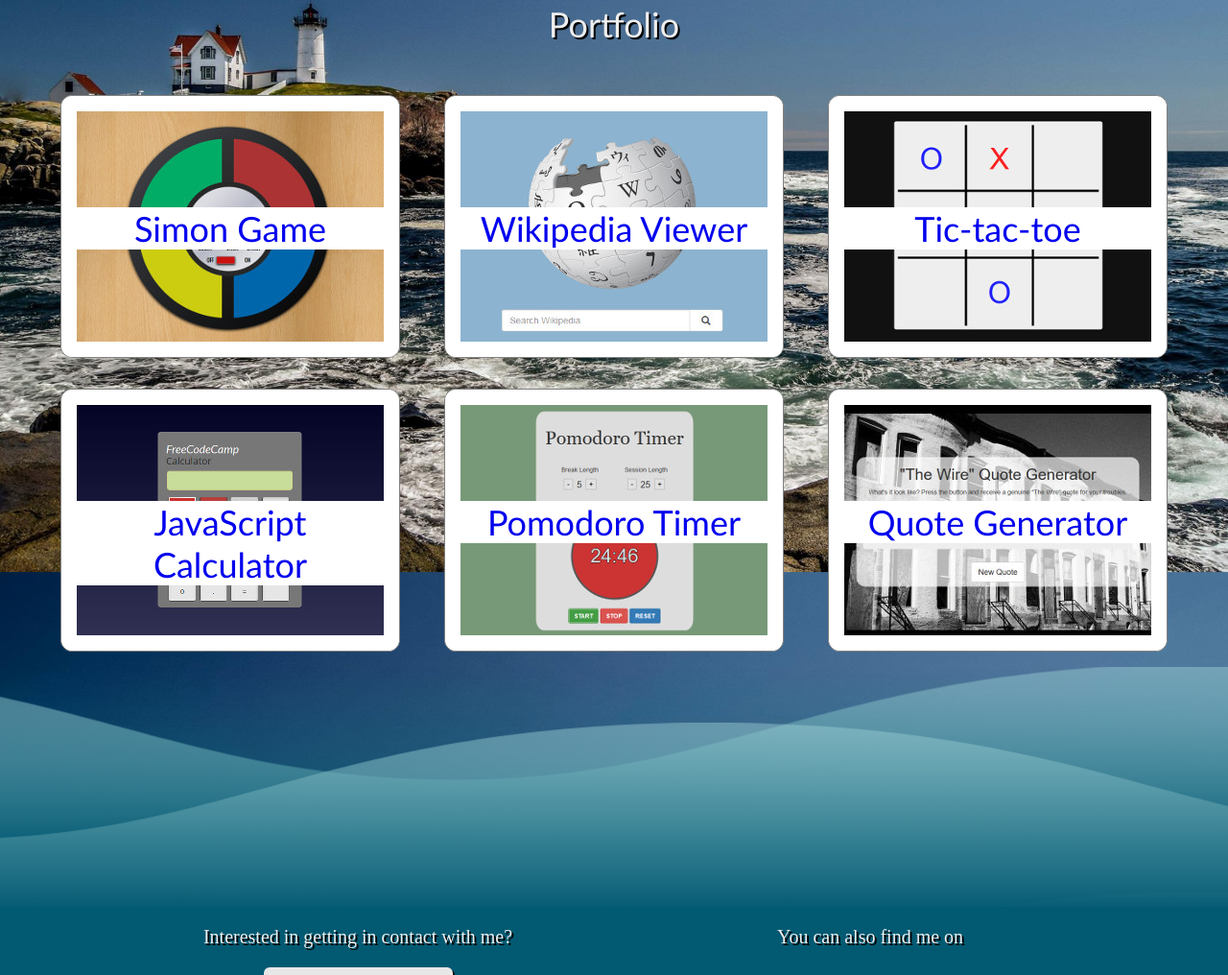
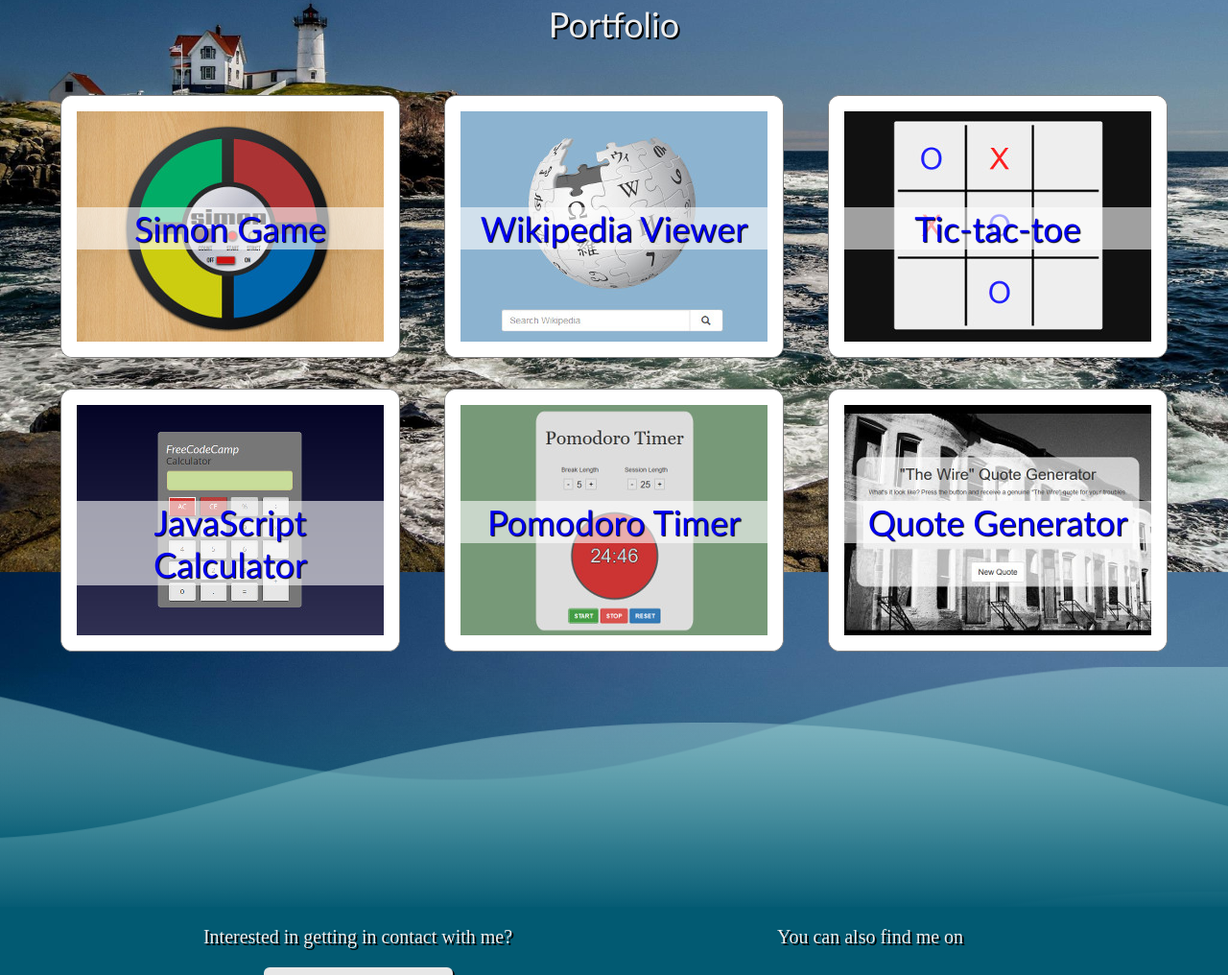
Before and after one commit to mccoyweb/mccoyweb.github.io, a plain HTML site: page index.html in a window 1280 px wide. Shown: the part 1110-2126 px from the top of the page at 96% size. Drawn offline with Linux system fonts and the light colour scheme.

Commit message:
Update style.css

```diff
--- a/CSS/style.css
+++ b/CSS/style.css
@@ -106,7 +106,8 @@ p {
 
 .thumbnail h3 {
 	margin-top: 31%;
-	background-color: white;
+	background-color: rgba(255,255,255,0.6);
+    	text-shadow: 1px 1px 1px black;
 }
 
 
```
